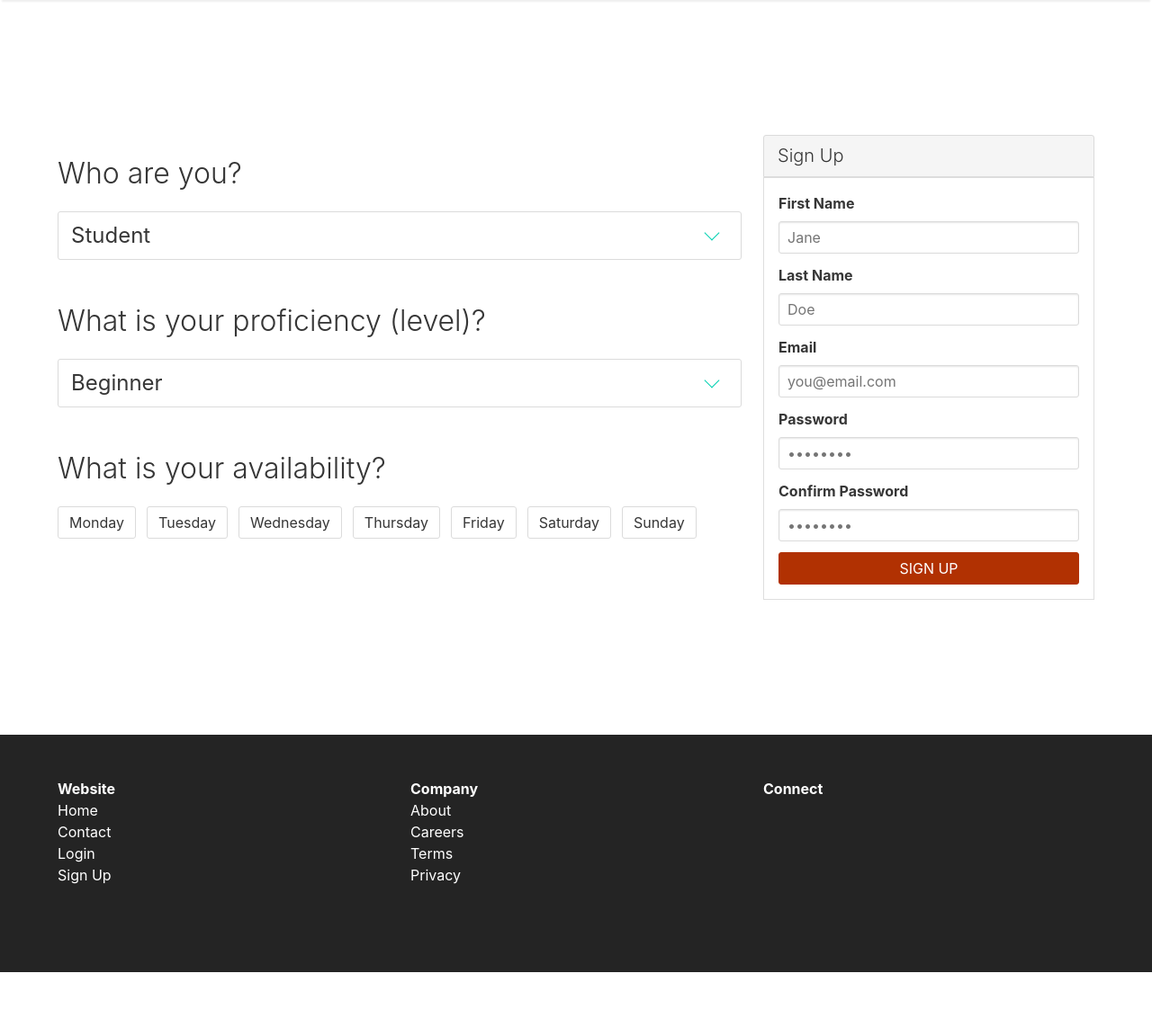
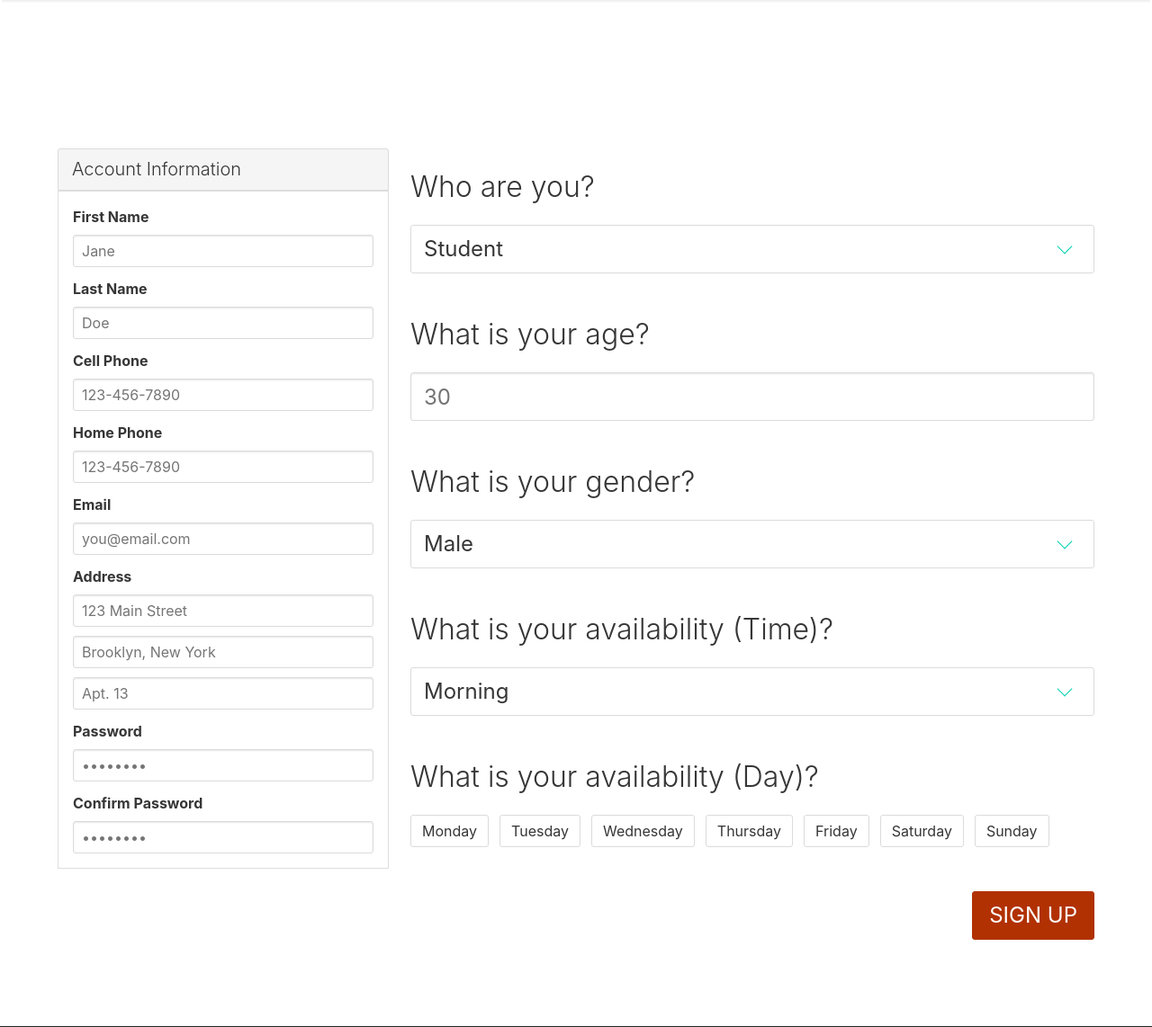
Before and after one commit to mdnahian/alquranlearningcenter, a Flask app: page /signup in a window 1280 px wide. Shown: the part 110-1252 px from the top of the page at 90% size. Before the commit the page ends 1191 px from the top, so only its background shows below. Run offline with Flask 2, Linux system fonts and the light colour scheme; some libraries are stand-ins or nearby versions.

Commit message:
dashboard done

```diff
--- a/static/css/style.css
+++ b/static/css/style.css
@@ -100,3 +100,14 @@ body {
 .message-body a {
     text-decoration:none;
 }
+
+
+.space-top {
+    margin-top: 10px;
+}
+
+#status {
+    color: red;
+    font-weight: bold;
+    margin-bottom: 15px;
+}
--- a/templates/components/dash_head.html
+++ b/templates/components/dash_head.html
@@ -2,10 +2,10 @@
   <div class="hero-body">
     <div class="container">
       <h1 class="title">
-        Dashboard ({{ current_user.account_type }})
+        Welcome, {{ current_user.fname }}
       </h1>
       <h2 class="subtitle">
-        Welcome, {{ current_user.fname }}
+        {{ current_user.accountType.title() }} Dashboard
       </h2>
     </div>
   </div>
--- a/templates/components/dash_homework.html
+++ b/templates/components/dash_homework.html
@@ -3,7 +3,7 @@
         Homework
     </h3>
 
-    <table class="table">
+    <!-- <table class="table">
         <thead>
             <tr>
                 <th>Description</th>
@@ -13,5 +13,7 @@
 
         <tbody>
         </tbody>
-    </table>
+    </table> -->
+
+    Nothing yet...
 </section>
--- a/templates/components/dash_messages.html
+++ b/templates/components/dash_messages.html
@@ -15,8 +15,8 @@
 
         <tbody>
             <tr>
-                <td>Nahian</td>
-                <td>Question about homework</td>
+                <td>AQLC</td>
+                <td>Welcome, this feature is still under construction...</td>
             </tr>
         </tbody>
     </table>
--- a/templates/components/nav.html
+++ b/templates/components/nav.html
@@ -21,14 +21,14 @@
               <!-- This "nav-menu" is hidden on mobile -->
               <!-- Add the modifier "is-active" to display it on mobile -->
               <div class="nav-right nav-menu">
-              {% if current_user.is_authenticated %}
-                <a class="nav-item" href="{{ url_for('account') }}">
+              {% if current_user is not none %}
+                <a class="nav-item" href="{{ url_for('dashboard.account') }}">
                   My Account
                 </a>
                 <span class="nav-item">
                   /
                 </span>
-                <a class="nav-item" href="{{ url_for('logout') }}">
+                <a class="nav-item" href="{{ url_for('dashboard.logout') }}">
                   Sign Out
                 </a>
               {% else %}
--- a/templates/pages/signup.html
+++ b/templates/pages/signup.html
@@ -1,7 +1,88 @@
 <section class="section page">
 
     <div class="container">
+
+        <div id="status" class="has-text-centered"></div>
+
         <div class="columns">
+
+
+
+
+
+            <div class="column is-4">
+
+                <nav class="panel">
+                    <p class="panel-heading">
+                        Account Information
+                    </p>
+                    <div class="panel-body">
+                        <div class="field">
+                            <label class="label">First Name</label>
+                            <p class="control">
+                                <input id="fname" class="input is-fullwidth" type="text" placeholder="Jane">
+                            </p>
+                        </div>
+                        <div class="field">
+                            <label class="label">Last Name</label>
+                            <p class="control">
+                                <input id="lname" class="input is-fullwidth" type="text" placeholder="Doe">
+                            </p>
+                        </div>
+                        <div class="field">
+                            <label class="label">Cell Phone</label>
+                            <p class="control">
+                                <input id="cellPhone" class="input is-fullwidth" type="tel" placeholder="123-456-7890">
+                            </p>
+                        </div>
+                        <div class="field">
+                            <label class="label">Home Phone</label>
+                            <p class="control">
+                                <input id="homePhone" class="input is-fullwidth" type="tel" placeholder="123-456-7890">
+                            </p>
+                        </div>
+                        <div class="field">
+                            <label class="label">Email</label>
+                            <p class="control">
+                                <input id="email" class="input is-fullwidth" type="email" placeholder="you@email.com">
+                            </p>
+                        </div>
+                        <div class="field">
+                            <label class="label">Address</label>
+                            <p class="control">
+                                <input id="address1" class="input is-fullwidth" type="text" placeholder="123 Main Street">
+                            </p>
+                            <p class="control space-top">
+                                <input id="address2" class="input is-fullwidth" type="text" placeholder="Brooklyn, New York">
+                            </p>
+                            <p class="control space-top">
+                                <input id="address3" class="input is-fullwidth" type="text" placeholder="Apt. 13">
+                            </p>
+                        </div>
+                        <div class="field">
+                            <label class="label">Password</label>
+                            <p class="control">
+                                <input id="password" class="input is-fullwidth" type="password" placeholder="••••••••">
+                            </p>
+                        </div>
+                        <div class="field">
+                            <label class="label">Confirm Password</label>
+                            <p class="control">
+                                <input id="confirm" class="input is-fullwidth" type="password" placeholder="••••••••">
+                            </p>
+                        </div>
+                    </div>
+                </nav>
+
+
+
+            </div>
+
+
+
+
+
+
 
             <div class="column">
                 <div class="section-sm">
@@ -9,24 +90,35 @@
                     <div class="field">
                         <p class="control">
                             <span class="select is-large is-fullwidth">
-                                <select>
-                                    <option>Student</option>
-                                    <option>Teacher</option>
+                                <select id="accountType">
+                                    <option value="student">Student</option>
+                                    <option value="teacher">Teacher</option>
                                 </select>
                             </span>
                         </p>
                     </div>
                 </div>
 
+
+
                 <div class="section-sm">
-                    <h1 class="title">What is your proficiency (level)?</h1>
+                    <h1 class="title">What is your age?</h1>
+                    <div class="field">
+                        <p class="control">
+                            <input id="age" class="input is-fullwidth is-large" type="number" placeholder="30" min="1" max="90">
+                        </p>
+                    </div>
+                </div>
+
+
+                <div class="section-sm">
+                    <h1 class="title">What is your gender?</h1>
                     <div class="field">
                         <p class="control">
                             <span class="select is-large is-fullwidth">
-                                <select>
-                                    <option>Beginner</option>
-                                    <option>Intermediate</option>
-                                    <option>Advanced</option>
+                                <select id="gender">
+                                    <option value="male">Male</option>
+                                    <option value="female">Female</option>
                                 </select>
                             </span>
                         </p>
@@ -35,41 +127,56 @@
 
 
                 <div class="section-sm">
-                    <h1 class="title">What is your availability?</h1>
+                    <h1 class="title">What is your availability (Time)?</h1>
+                    <div class="field">
+                        <p class="control">
+                            <span class="select is-large is-fullwidth">
+                                <select id="availabilityTime">
+                                    <option value="morning">Morning</option>
+                                    <option value="afternoon">Afternoon</option>
+                                </select>
+                            </span>
+                        </p>
+                    </div>
+                </div>
+
+
+                <div class="section-sm">
+                    <h1 class="title">What is your availability (Day)?</h1>
                     <div class="field">
                         <div class="field is-grouped">
                           <p class="control">
-                            <a class="button">
+                            <a class="button" onclick="addDay(this, 'monday')">
                               Monday
                             </a>
                           </p>
                           <p class="control">
-                            <a class="button">
+                            <a class="button" onclick="addDay(this, 'tuesday')">
                               Tuesday
                             </a>
                           </p>
                           <p class="control">
-                            <a class="button">
+                            <a class="button" onclick="addDay(this, 'wednesday')">
                               Wednesday
                             </a>
                           </p>
                             <p class="control">
-                            <a class="button">
+                            <a class="button" onclick="addDay(this, 'thursday')">
                               Thursday
                             </a>
                           </p>
                             <p class="control">
-                            <a class="button">
+                            <a class="button" onclick="addDay(this, 'friday')">
                               Friday
                             </a>
                           </p>
                             <p class="control">
-                            <a class="button">
+                            <a class="button" onclick="addDay(this, 'saturday')">
                               Saturday
                             </a>
                           </p>
                              <p class="control">
-                            <a class="button">
+                            <a class="button" onclick="addDay(this, 'sunday')">
                               Sunday
                             </a>
                           </p>
@@ -79,56 +186,98 @@
             </div>
 
 
-            <div class="column is-4">
 
-                <form action="/signup" method="POST">
-                    <nav class="panel">
-                        <p class="panel-heading">
-                            Sign Up
-                        </p>
-                        <div class="panel-body">
-                            <div class="field">
-                                <label class="label">First Name</label>
-                                <p class="control">
-                                    <input class="input is-fullwidth" type="text" placeholder="Jane">
-                                </p>
-                            </div>
-                            <div class="field">
-                                <label class="label">Last Name</label>
-                                <p class="control">
-                                    <input class="input is-fullwidth" type="text" placeholder="Doe">
-                                </p>
-                            </div>
-                            <div class="field">
-                                <label class="label">Email</label>
-                                <p class="control">
-                                    <input class="input is-fullwidth" type="email" placeholder="you@email.com">
-                                </p>
-                            </div>
-                            <div class="field">
-                                <label class="label">Password</label>
-                                <p class="control">
-                                    <input class="input is-fullwidth" type="password" placeholder="••••••••">
-                                </p>
-                            </div>
-                            <div class="field">
-                                <label class="label">Confirm Password</label>
-                                <p class="control">
-                                    <input class="input is-fullwidth" type="password" placeholder="••••••••">
-                                </p>
-                            </div>
-                            <div class="field">
-                                <a class="button redBtn is-fullwidth">SIGN UP</a>
-                            </div>
-                        </div>
-                    </nav>
-                </form>
-
-
-            </div>
 
 
         </div>
+
+
+        <a class="button redBtn is-large is-pulled-right" onclick="signup()">SIGN UP</a>
     </div>
 
 </section>
+
+
+<script type="text/javascript">
+
+    var days = [];
+
+    function signup(){
+        var fname = document.getElementById('fname').value;
+        var lname = document.getElementById('lname').value;
+        var cellPhone = document.getElementById('cellPhone').value;
+        var homePhone = document.getElementById('homePhone').value;
+        var email = document.getElementById('email').value;
+        var address1 = document.getElementById('address1').value;
+        var address2 = document.getElementById('address2').value;
+        var address3 = document.getElementById('address3').value;
+        var password = document.getElementById('password').value;
+        var confirm = document.getElementById('confirm').value;
+
+
+        var accountType = document.getElementById('accountType').value;
+        var age = document.getElementById('age').value;
+        var gender = document.getElementById('gender').value;
+        var availabilityTime = document.getElementById('availabilityTime').value;
+
+
+        if(password == confirm){
+
+            $.ajax ({
+                url: "{{ url_for('landing_page.signup') }}",
+                type: "POST",
+                data: JSON.stringify({
+                    fname: fname,
+                    lname: lname,
+                    cellPhone: cellPhone,
+                    homePhone: homePhone,
+                    email: email,
+                    address1: address1,
+                    address2: address2,
+                    address3: address3,
+                    password: password,
+                    confirm: confirm,
+                    accountType: accountType,
+                    age: age,
+                    gender: gender,
+                    availabilityTime: availabilityTime,
+                    availabilityDay: days
+                }),
+                dataType: "json",
+                contentType: "application/json; charset=utf-8",
+                success: function(result){
+                    console.log(result);
+                    if(result.status == 'success'){
+                        window.location.replace("{{ url_for('landing_page.success', email='') }}"+email)
+                    } else {
+                        document.getElementById('status').innerHTML = result.message;
+                    }
+                }
+            });
+        } else {
+            document.getElementById('status').innerHTML = 'Passwords do not match.';
+        }
+    }
+
+
+    function addDay(btn, day){
+        var isSelected = false;
+        var num = 0;
+        for(var i=0; i<days.length; i++){
+            if(days[i] == day){
+                isSelected = true;
+                num = i;
+                break;
+            }
+        }
+
+        if(isSelected){
+            $(btn).removeClass("is-info");
+            days.splice(num, 1);
+        } else {
+            $(btn).addClass("is-info");
+            days.push(day);
+        }
+    }
+
+</script>
```
Also changed, not shown: LinxUser.py (+17 -20 lines), __init__.py (+21 -11 lines), blueprints/__init__.py (+19 -1 lines), blueprints/admin/__init__.py (added, +19 -0 lines), blueprints/dashboard/__init__.py (+41 -2 lines), blueprints/landing/__init__.py (+62 -9 lines), templates/pages/specifics.html (added, +165 -0 lines), templates/pages/success.html (added, +12 -0 lines), 1 other file.
